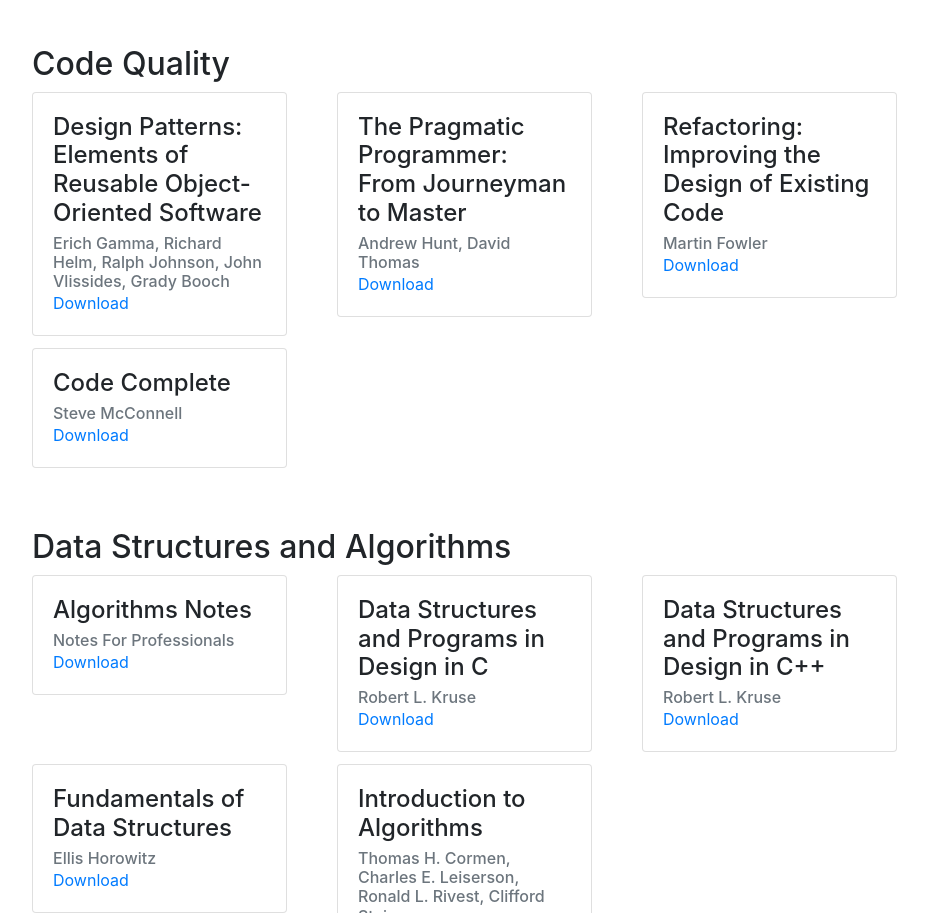
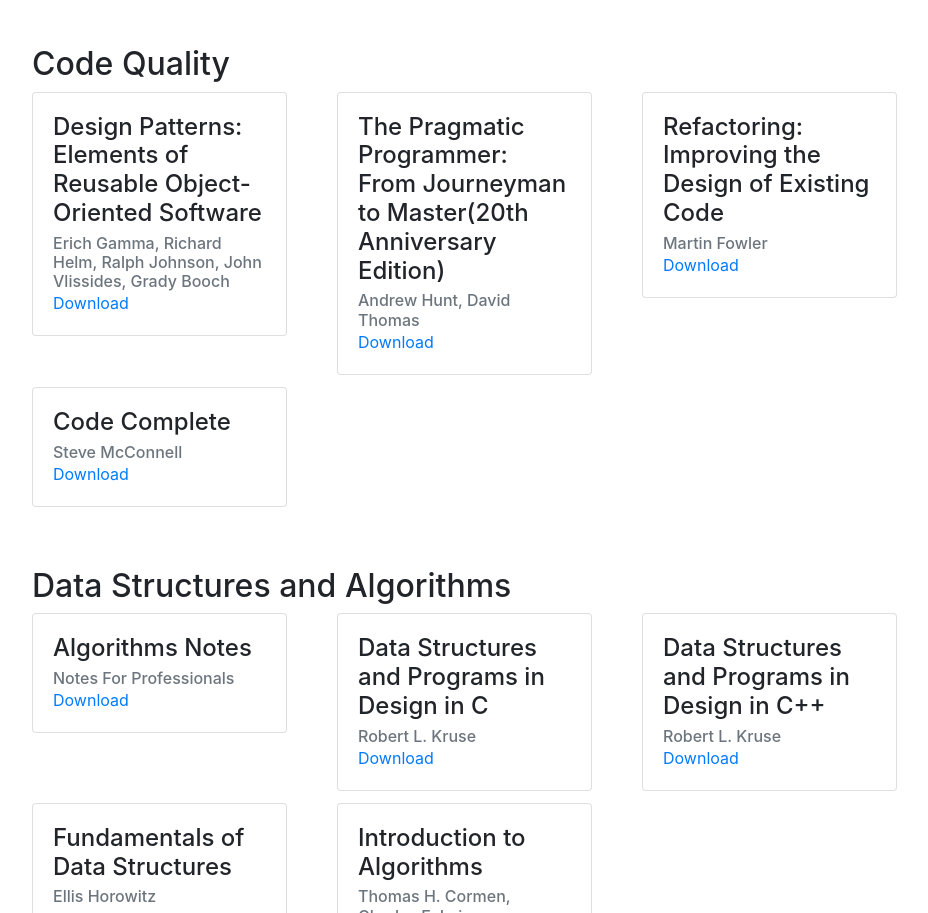
Before and after one commit to godcrampy/compsci-heaven, a website built with webpack: page src/index.html in a window 1280 px wide. Shown: the part 1145-2058 px from the top of the page, without its empty margins (53-981 px from the left). Built offline with nearby package versions, Linux system fonts and the light colour scheme.

Commit message:
Add the new edition of the pragmatic programmer

```diff
--- a/src/app/data.js
+++ b/src/app/data.js
@@ -48,7 +48,7 @@ export const data = [
   dataFactory("Bash Notes for Professionals", "Notes for Professionals", "linux", "https://github.com/godcrampy/compsci-heaven-serve/raw/master/linux/BashNotesForProfessionals.pdf"),
   // Code Quality
   dataFactory("Design Patterns: Elements of Reusable Object-Oriented Software", " Erich Gamma, Richard Helm, Ralph Johnson, John Vlissides, Grady Booch", "code", "https://github.com/godcrampy/compsci-heaven-serve/raw/master/code-quality/Erich%20Gamma%2C%20Richard%20Helm%2C%20Ralph%20Johnson%2C%20John%20M.%20Vlissides%20-%20Design%20Patterns_%20Elements%20of%20Reusable%20Object-Oriented%20Software-addison-wesley%20(1994).pdf"),
-  dataFactory("The Pragmatic Programmer: From Journeyman to Master", "Andrew Hunt, David Thomas", "code", "https://github.com/godcrampy/compsci-heaven-serve/raw/master/code-quality/Andrew%20Hunt%2C%20David%20Thomas%20-%20The%20Pragmatic%20Programmer_%20From%20Journeyman%20to%20Master-addison-wesley%20(1999).pdf"),
+  dataFactory("The Pragmatic Programmer: From Journeyman to Master(20th Anniversary Edition)", "Andrew Hunt, David Thomas", "code", "https://github.com/godcrampy/compsci-heaven-serve/raw/master/code-quality/(2nd)%20Andrew%20Hunt_%20David%20Hurst%20Thomas%20-%20The%20Pragmatic%20Programmer_%20Your%20Journey%20to%20Mastery%2C%2020th%20Anniversary%20Edition-Addison-Wesley%20Professional%20(2019).pdf"),
   dataFactory("Refactoring: Improving the Design of Existing Code", "Martin Fowler", "code", "https://github.com/godcrampy/compsci-heaven-serve/raw/master/code-quality/Martin%20Fowler%2C%20Kent%20Beck%2C%20John%20Brant%2C%20William%20Opdyke%2C%20Don%20Roberts%20-%20Refactoring%20-%20Improving%20the%20Design%20of%20Existing%20Code-Addison-Wesley%20Professional%20(1999).pdf"),
   dataFactory("Code Complete", "Steve McConnell", "code", "https://github.com/godcrampy/compsci-heaven-serve/raw/master/code-quality/McConnell%20S.C.%20-%20Code%20complete%20(2003).pdf"),
 ];
```
Also changed, not shown: dist/index.html, 2 other files.
